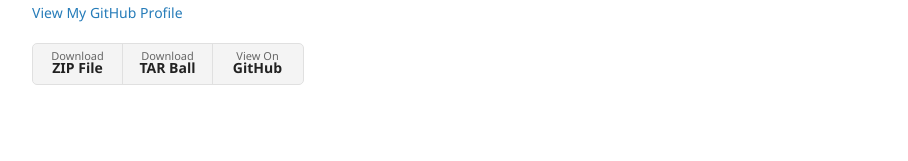
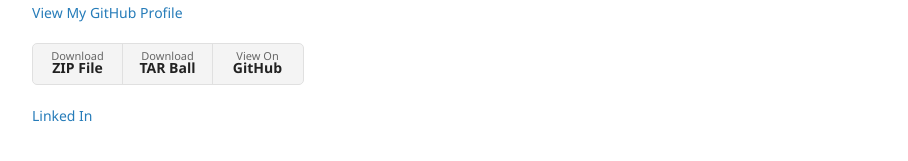
Before and after one commit to patrickrfisher/patrickrfisher.github.io, a Jekyll site: the page built from docs/SUPPORT.md, in a window 1280 px wide. Shown: the part 333-494 px from the top of the page, without its empty margins (178-1086 px from the left). Built offline with Jekyll 4.4.1, drawn with Linux system fonts in a browser that asks for light colours; our own code applies the rules of GitHub Pages for plain Markdown files; comment, search, counter and statistics services are not loaded.

Commit message:
linkedin2

```diff
--- a/_layouts/default.html
+++ b/_layouts/default.html
@@ -37,7 +37,7 @@
           <li><a href="{{ site.github.repository_url }}">View On <strong>GitHub</strong></a></li>
         </ul>
         {% endif %}
-        <link rel="stylesheet" href="https://www.linkedin.com/in/patrick-fisher-916623b0/">
+        <a href="https://www.linkedin.com/in/patrick-fisher-916623b0/">Linked In</a>
       </header>
       <section>
 
```
